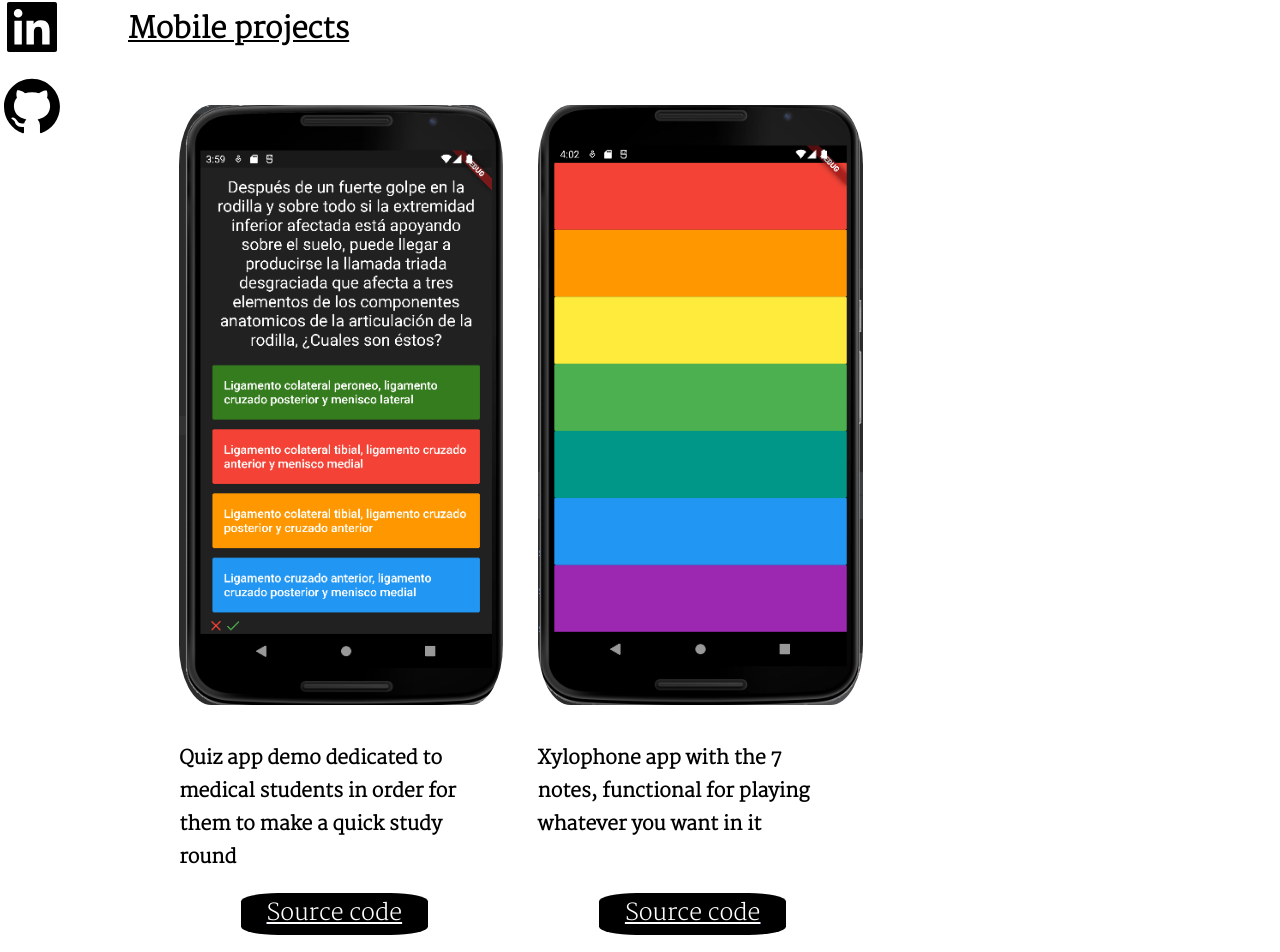
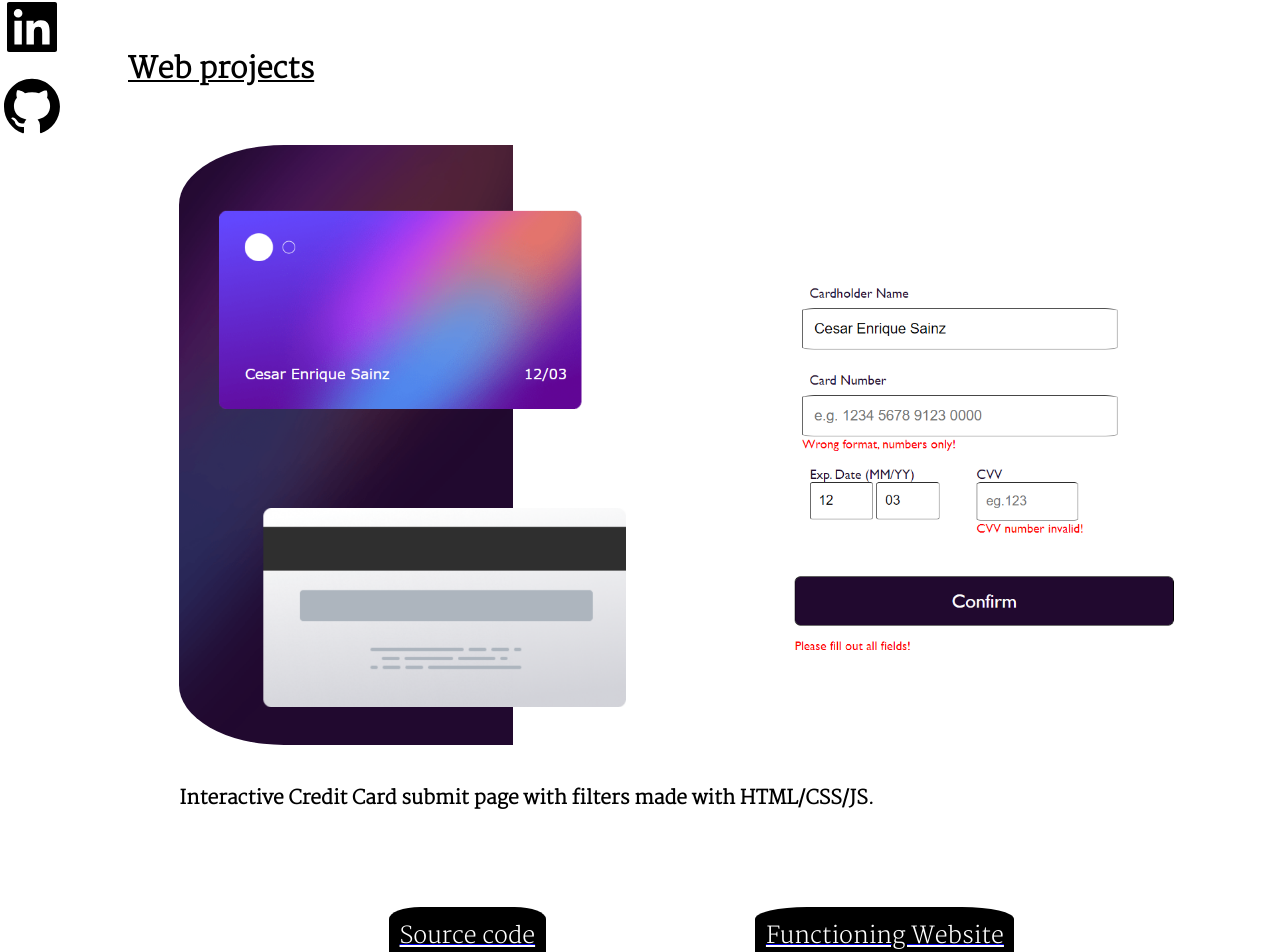
Before and after one commit to CesarSainz/Portfolio, a React (Create React App) app: page /projects in a window 1280 px wide. Shown: the part 130-1082 px from the top of the page. Built offline with nearby package versions, Linux system fonts and the light colour scheme.

Commit message:
Added creditcard
Added the creditcard website to portfolio

```diff
--- a/src/App.css
+++ b/src/App.css
@@ -196,7 +196,7 @@ table{
 }
 
 .card{
-  width:30%;
+  width:auto;
   font-size:120%;
 }
 
@@ -205,11 +205,11 @@ table{
   text-decoration:underline;
   font-size: 120%;
   color: #FFFFFF;
-  padding: .5%;
+  padding: 1%;
   margin: 0 0 0 20%;
   text-align: center;
   border-radius: 20%;
-  width:60%;
+  width:40%;
 }
 
 .button-source:hover,.button-source:active{
--- a/src/components/Projects.js
+++ b/src/components/Projects.js
@@ -2,6 +2,7 @@ import '../App.css'
 import { AiFillLinkedin,AiFillGithub, AiFillMail } from 'react-icons/ai';
 import quizzler from '../assets/flutterAppOne.png'
 import xylophone from '../assets/flutterAppTwo.png'
+import creditcard from '../assets/creditCardProject.png'
 
 
 function Projects(){
@@ -12,7 +13,24 @@ function Projects(){
           <div><a href='https://www.linkedin.com/in/cesar-sainz/' className='button-links'><span className='icons'><AiFillLinkedin/></span></a></div>
           <div><a href='https://github.com/CesarSainz' className='button-links'><span className='icons'><AiFillGithub/></span></a></div>
         </div>
+        <br></br><br></br>
 
+        <div className='subtitle'>
+            <h1 style={{textDecoration: "underline"}}>Web projects</h1>
+            <div className='projects'>
+                <div className='card'>
+                    <img className= 'project-pic' src={creditcard} />
+                    <div className='project-description'><h4>Interactive Credit Card submit page with filters made with HTML/CSS/JS.</h4></div>
+                    <a href='https://github.com/CesarSainz/creditcard'><span className='button-source'>Source code</span></a>
+                    <a href='https://creditcardcesarproject.netlify.app/'><span className='button-source'>Functioning Website</span></a>
+                </div>
+            <br></br>
+            <br></br>
+
+            </div>
+
+        </div>
+        <br></br><br></br><br></br><br></br>
         <div className='subtitle'>
             <h1 style={{textDecoration: "underline"}}>Mobile projects</h1>
             <div className='projects'>
@@ -30,11 +48,6 @@ function Projects(){
 
             </div>
         </div>
-        <br></br><br></br>
-
-        <div className='subtitle'>
-            <h1 style={{textDecoration: "underline"}}>Web projects</h1>
-        </div>
 
         </>
 
```
Also changed, not shown: src/assets/creditCardProject.png (added).
